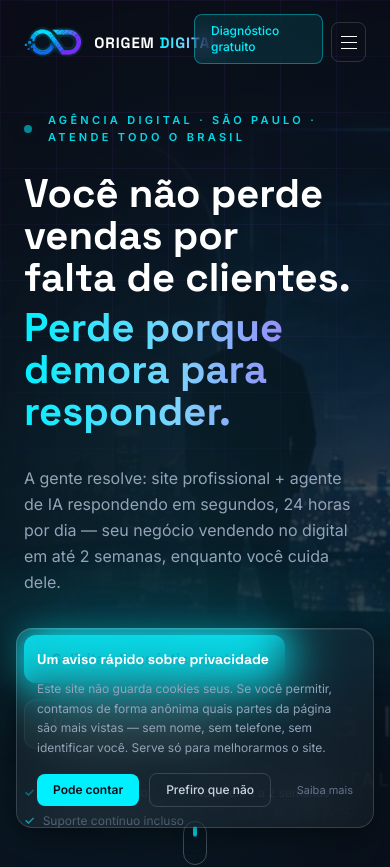
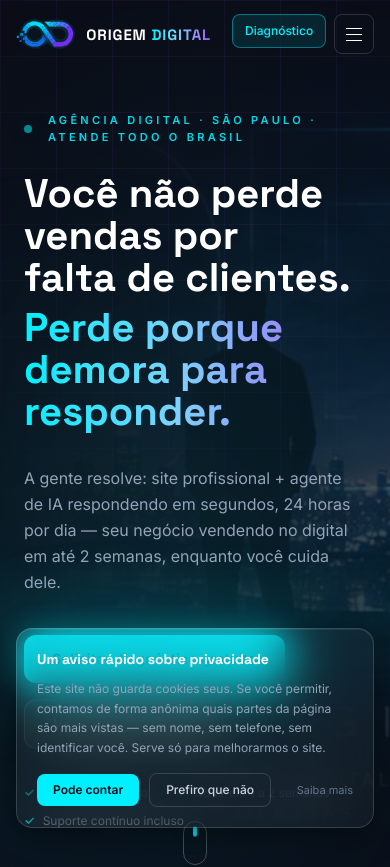
Before and after one commit to vito0067/origem-digital, a Next.js app: page / in a window 390 px wide. Shown: the top 867 px of the page. Built offline with nearby package versions, Linux system fonts and the light colour scheme.

Commit message:
Update Navbar.tsx

```diff
--- a/components/Navbar.tsx
+++ b/components/Navbar.tsx
@@ -87,11 +87,17 @@ export default function Navbar() {
           : "bg-transparent"
       }`}
     >
-      <nav className="mx-auto flex max-w-6xl items-center justify-between px-6 py-3.5">
+      {/* No celular a barra aperta: margem lateral menor e espaço
+          garantido entre as peças. Samsung com "zoom de tela" ligado
+          deixa a página com uns 320px de largura útil — nessa largura,
+          marca completa + botão + menu não cabiam, e o botão passava
+          por cima do nome "ORIGEM DIGITAL". */}
+      <nav className="mx-auto flex max-w-6xl items-center justify-between gap-3 px-4 py-3.5 sm:px-6">
         <Link
           href="#"
           aria-label="Origem Digital — início"
           onClick={() => setAberto(false)}
+          className="shrink-0"
         >
           <Marca formato="linha" />
         </Link>
@@ -119,7 +125,7 @@ export default function Navbar() {
           ))}
         </div>
 
-        <div className="flex items-center gap-2">
+        <div className="flex shrink-0 items-center gap-2">
           {/* O ímã fica só neste botão, e não em todos os links do
               menu. Cada Magnetic mantém o próprio laço de animação
               rodando; colocar em cinco links custaria cinco laços para
@@ -130,9 +136,15 @@ export default function Navbar() {
               href={WA}
               target="_blank"
               rel="noopener noreferrer"
-              className="brilho-passa inline-block rounded-lg border border-cyan-neon/40 bg-cyan-neon/10 px-4 py-2 text-xs font-medium text-cyan-neon backdrop-blur-md transition-shadow hover:shadow-neon-cyan sm:text-sm"
+              // whitespace-nowrap: o botão nunca quebra em duas linhas
+              // (no Samsung ele virava um bloco alto que invadia a marca)
+              className="brilho-passa inline-block whitespace-nowrap rounded-lg border border-cyan-neon/40 bg-cyan-neon/10 px-3 py-2 text-xs font-medium text-cyan-neon backdrop-blur-md transition-shadow hover:shadow-neon-cyan sm:px-4 sm:text-sm"
             >
-              Diagnóstico gratuito
+              Diagnóstico
+              {/* "gratuito" só entra quando cabe. Abaixo de 400px, o
+                  botão diz só "Diagnóstico" — a palavra "gratuito" já
+                  aparece grande no botão principal da capa, logo abaixo. */}
+              <span className="hidden min-[400px]:inline"> gratuito</span>
             </Link>
           </Magnetic>
 
```
